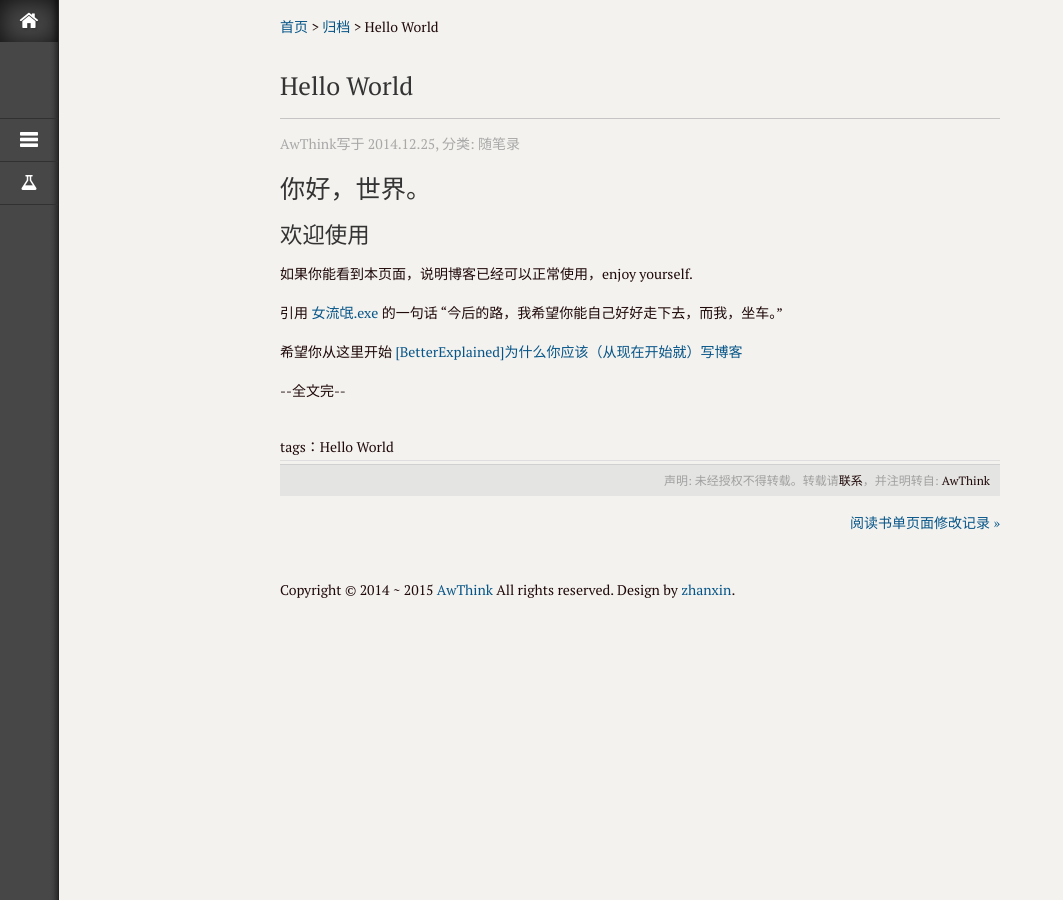
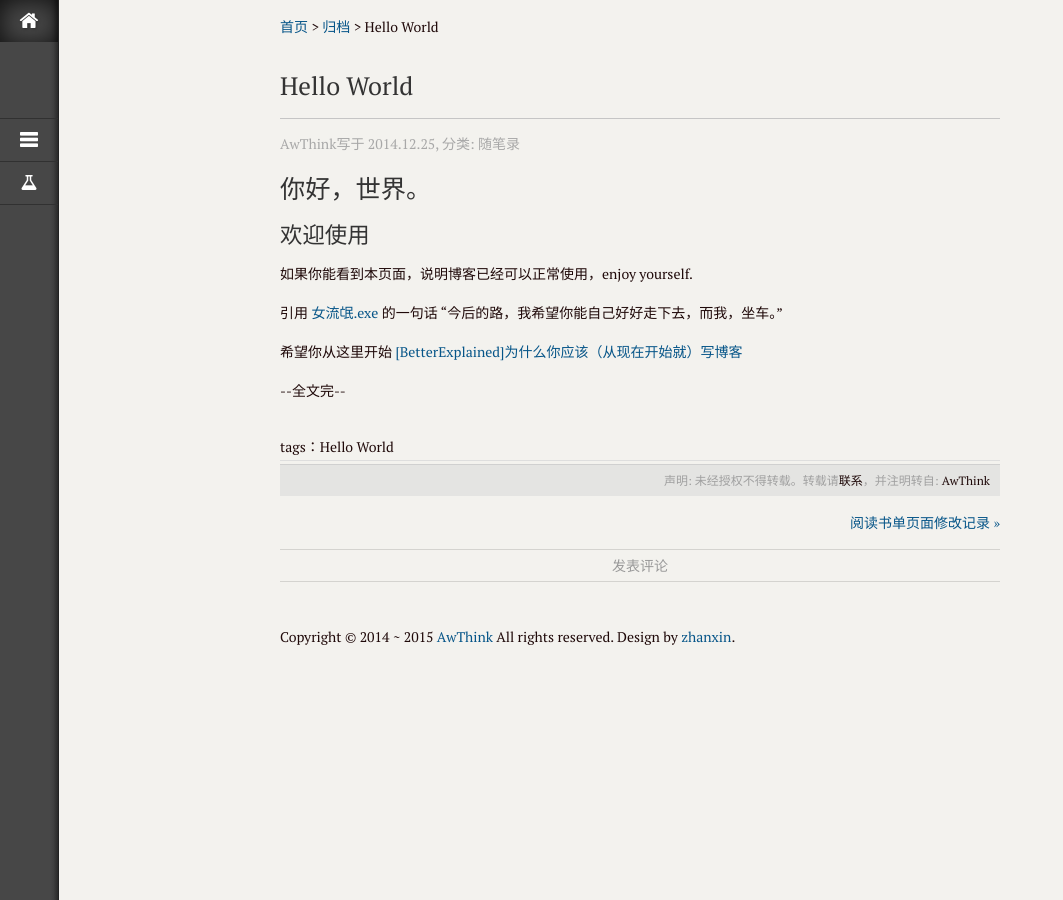
Before and after one commit to ATio/Write, a Jekyll site: the page built from _posts/2014-12-25-hello-world.md, in a window 1280 px wide. Shown: the whole page, without its empty margins (0-1063 px from the left). Built offline with Jekyll 4.4.1, drawn with Linux system fonts in a browser that asks for light colours; comment, search, counter and statistics services are not loaded.

Commit message:
use the issue as a comment system

```diff
--- a/_config.yml
+++ b/_config.yml
@@ -41,12 +41,12 @@ timezone:      null
 title: AwThink
 subTitle: Talk is cheap,Show me the code
 description: 这是 AwThink 的技术博客，它是基于 GitHub Pages 搭建起来的。在这里，AwThink 将记录工作、学习和成长中的一点一滴，并且，这也是 AwThink 对 Git 的学习和使用的一次有意义的实践。
-url: http://awthink.net
+url: http://write.awthink.net
 feed: /atom.xml
 
 #菜单配置
 nav:
-  - text: 首页
+  - text: 主页
     url: http://awthink.net/
     icon: icon-home
     class: home
--- a/_layouts/post.html
+++ b/_layouts/post.html
@@ -25,19 +25,5 @@ layout: default
     <div class="lotus-nextpage-right"><a class="next" href="{{ page.next.url }}" rel="next">{{ page.next.title | truncatewords:5 }}&nbsp;&raquo;</a></div>
     {% endif %}
 </section>
-<!-- 多说评论框 start -->
-  <div class="ds-thread" data-thread-key="{{ page.id }}" data-title="{{ page.title }}" data-url="{{ page.url }}"></div>
-<!-- 多说评论框 end -->
-<!-- 多说公共JS代码 start (一个网页只需插入一次) -->
-<script type="text/javascript">
-var duoshuoQuery = {short_name:"xuwenrong"};
-  (function() {
-    var ds = document.createElement('script');
-    ds.type = 'text/javascript';ds.async = true;
-    ds.src = (document.location.protocol == 'https:' ? 'https:' : 'http:') + '//static.duoshuo.com/embed.js';
-    ds.charset = 'UTF-8';
-    (document.getElementsByTagName('head')[0]
-     || document.getElementsByTagName('body')[0]).appendChild(ds);
-  })();
-  </script>
-<!-- 多说公共JS代码 end -->
+
+<div class="aw-comments"><a href="https://github.com/ATio/Write/issues/new" class="aw-post-comments">发表评论</a></div>
--- a/index.html
+++ b/index.html
@@ -6,7 +6,7 @@ keywords: AwThink, GitHub, Jekyll, CSS, html, html5, CSS3, JavaScript, js, ES6,
 ---
 <section class="lotus-logo fn-clear">
     <hgroup class="violet-site">
-        <h1><a href="{{ site.url }}" >{{ site.title }}</a></h1>
+        <h1><a href="http://awthink.net" >{{ site.title }}</a></h1>
         <h2>{{ site.subTitle }}</h2>
     </hgroup><!-- //violet-site -->
 </section>
--- a/static/style.css
+++ b/static/style.css
@@ -956,3 +956,19 @@ pre.prettyprint{
  * WeChat QRcode
 *************************/
 .qrcode{visibility:visible}.qrcode{position:relative;z-index:2} .icon{background:url("http://xuwenrong.qiniudn.com/net/img/thumbqrcode.png") no-repeat 0 0;height:33px;width:33px}.qrcode-list a .icon,.qrcode a .text{cursor:pointer;display:inline-block;vertical-align:middle}.qrcode img{background:red;border:1px solid #e3e3e3;height:160px;left:0;position:absolute;top:-160px;visibility:hidden;width:160px;z-index:3}.qrcode .icon{background-position:0 0}.qrcode .icon{background-position:0 -139px}.qrcode:hover{zoom:1}.qrcode:hover img{visibility:visible}.qrcode-list .qrcode:hover .text{background-position:0 -139px;color:#000}
+
+/*************************
+ * issue-comments
+*************************/
+.aw-comments{
+  width: 100%;
+  margin-top: 1em;
+  text-align: center;
+  border-top: 1px solid rgba(0,0,0,0.13);
+  border-bottom: 1px solid rgba(0,0,0,0.13);
+}
+.aw-post-comments{
+  display: block;
+  color: #999;
+  padding: 0.2em 0;
+}
```
